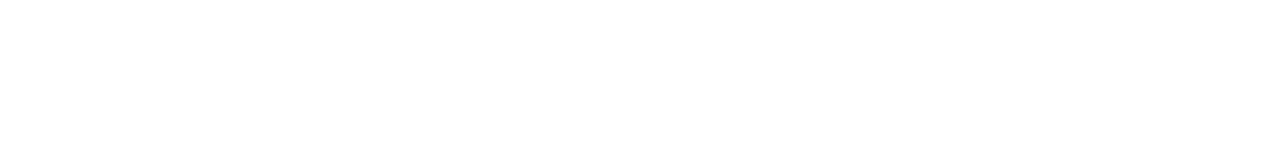
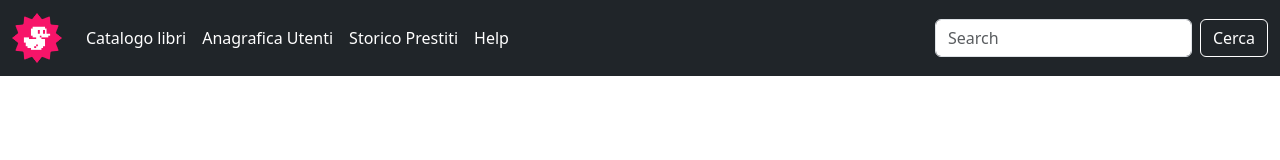
Before and after one commit to FrancescoMinichiello/html-css-bootstrap-dashboard, a plain HTML site: page index.html in a window 1280 px wide. Drawn offline with nearby package versions, Linux system fonts and the light colour scheme.

Commit message:
Added header and img

```diff
--- a/index.html
+++ b/index.html
@@ -15,12 +15,45 @@
 </head>
 
 <body>
+    <header>
+        <nav class="navbar navbar-expand-lg bg-header">
+            <div class="container-fluid">
+                <a class="navbar-brand" href="#"><img src="img/duck.png" alt="Logo" id="logo"></a>
+                <button class="navbar-toggler" type="button" data-bs-toggle="collapse"
+                    data-bs-target="#navbarSupportedContent" aria-controls="navbarSupportedContent"
+                    aria-expanded="false" aria-label="Toggle navigation">
+                    <span class="navbar-toggler-icon"></span>
+                </button>
+                <div class="collapse navbar-collapse" id="navbarSupportedContent">
+                    <ul class="navbar-nav me-auto mb-2 mb-lg-0">
+                        <li class="nav-item">
+                            <a class="nav-link" aria-current="page" href="#">Catalogo libri</a>
+                        </li>
+                        <li class="nav-item">
+                            <a class="nav-link" href="#">Anagrafica Utenti</a>
+                        </li>
+                        <li class="nav-item">
+                            <a class="nav-link" href="#">
+                                Storico Prestiti
+                            </a>
+                        </li>
+                        <li class="nav-item">
+                            <a class="nav-link" href="#">Help</a>
+                        </li>
+                    </ul>
+                    <form class="d-flex" role="search">
+                        <input class="form-control me-2" type="search" placeholder="Search" aria-label="Search">
+                        <button class="btn btn-outline border-white text-white" type="submit">Cerca</button>
+                    </form>
+                </div>
+            </div>
+        </nav>
+    </header>
+    <main></main>
+    <footer></footer>
 
 
-
-
-
-    <!--BOOTSTRAP-->
+    <!--BOOTSTRAP JS-->
     <script src="https://cdn.jsdelivr.net/npm/bootstrap@5.3.3/dist/js/bootstrap.bundle.min.js"
         integrity="sha384-YvpcrYf0tY3lHB60NNkmXc5s9fDVZLESaAA55NDzOxhy9GkcIdslK1eN7N6jIeHz"
         crossorigin="anonymous"></script>
--- a/style.css
+++ b/style.css
@@ -0,0 +1,20 @@
+/*Utils*/
+
+.bg-header {
+    background-color: #202529;
+}
+
+
+
+
+/*Generics*/
+
+
+#logo {
+    max-width: 100%;
+    height: 50px;
+}
+
+.navbar .nav-link {
+    color: white;
+}
```
Also changed, not shown: img/duck.png (added).
